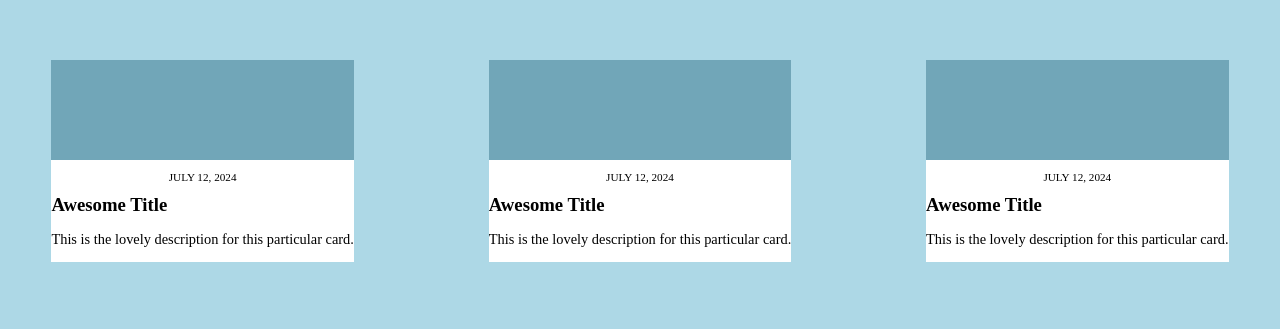
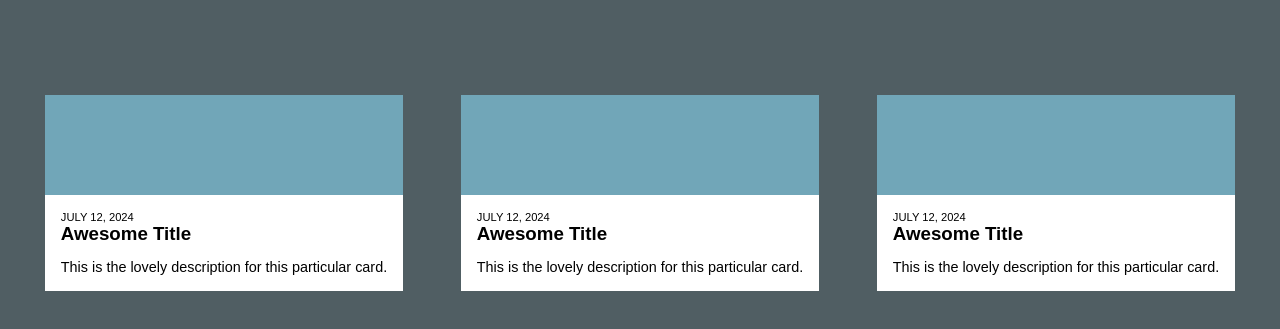
Before and after one commit to xaviguasch/ui-design-bootcamp-challenge-1, a plain HTML site: page index.html in a window 1280 px wide. Shown: the part 239-568 px from the top of the page. Drawn offline with Linux system fonts and the light colour scheme.

Commit message:
added solution to the challenge

```diff
--- a/style.css
+++ b/style.css
@@ -2,6 +2,7 @@ html,
 body {
   margin: 0;
   padding: 0;
+  font-family: Arial, Helvetica, sans-serif;
 }
 
 body {
@@ -9,7 +10,7 @@ body {
   display: grid;
   grid-template-columns: repeat(3, auto);
   place-items: center;
-  background: lightblue;
+  background: rgb(80, 94, 99);
   grid-gap: 2em;
 }
 
@@ -46,15 +47,20 @@ p.desc {
 */
 
 body {
+  padding: 2rem;
 }
 .content {
+  padding: 1rem;
 }
 
 p.date {
+  text-align: left;
+  margin: 0;
 }
 
 h3 {
 }
 
 p.desc {
+  margin-bottom: 0;
 }
```
